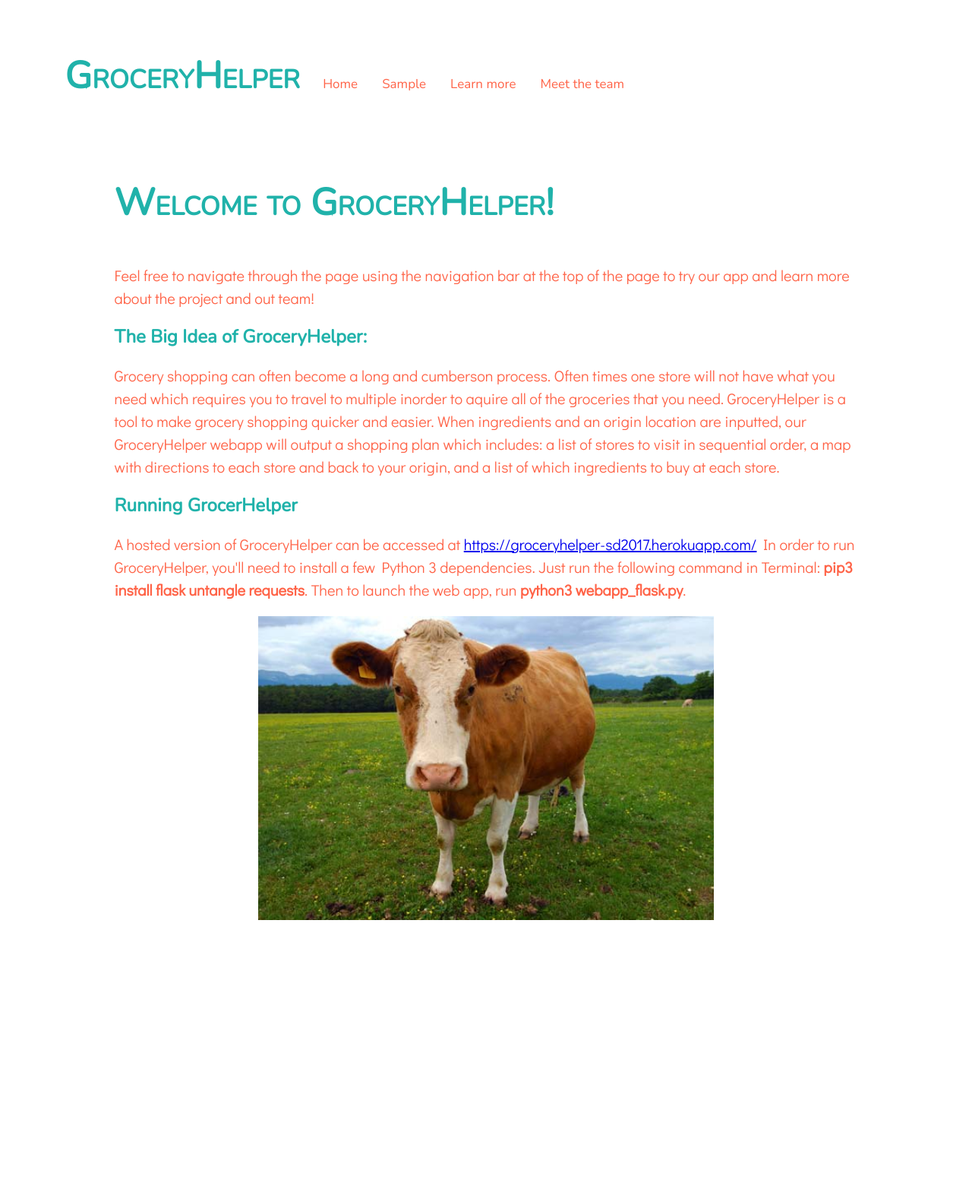
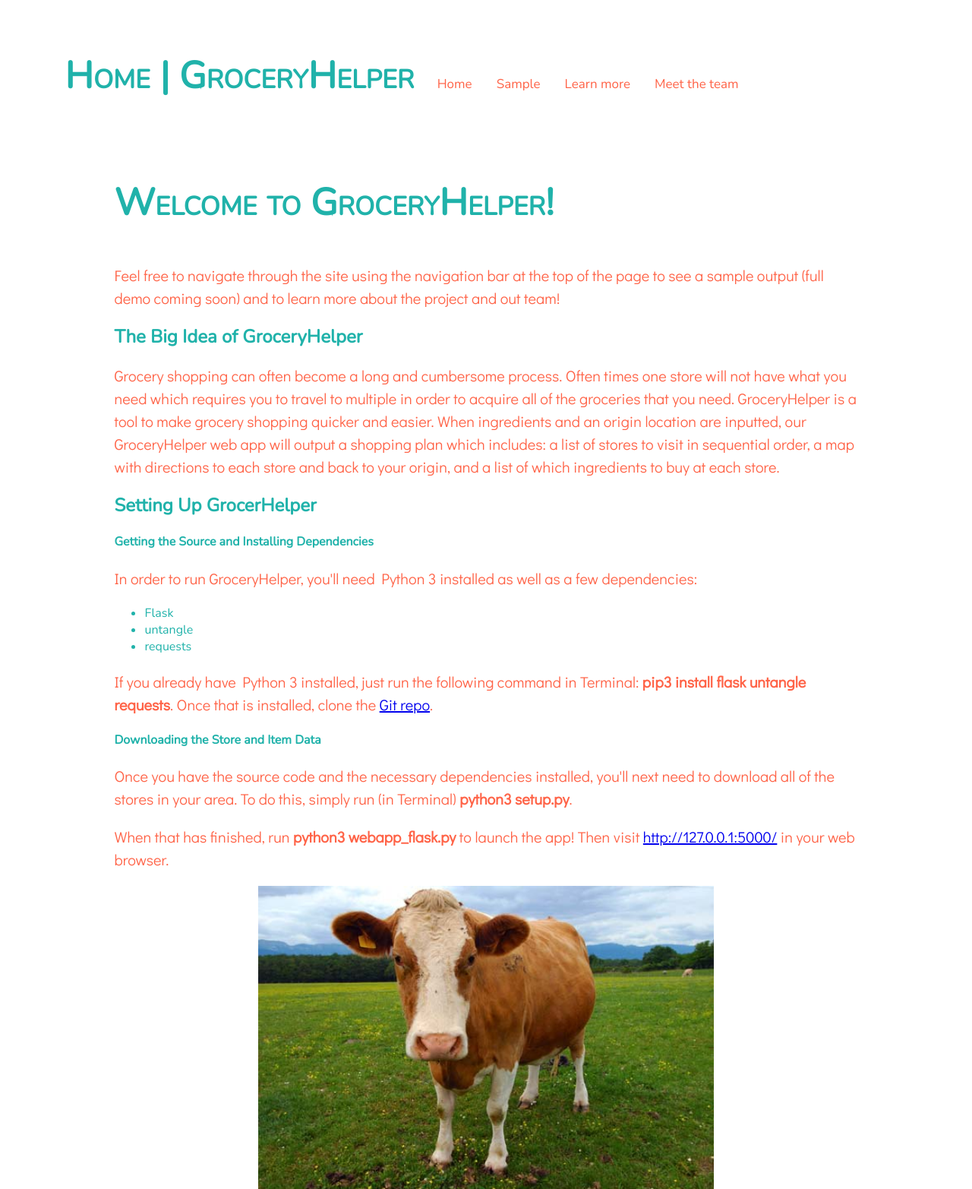
Before and after one commit to kylecombes/GroceryHelper, a Flask app: page / in a window 1280 px wide. Shown: the top 1565 px of the page at 76% size. Before the commit the page ends 1211 px from the top, so only its background shows below. Run offline with Flask 2, Linux system fonts and the light colour scheme.

Commit message:
Added more extensive setup instructions.

```diff
--- a/templates/about.html
+++ /dev/null
@@ -1,55 +0,0 @@
-
-         <title>GroceryHelper</title>
-         <link rel="stylesheet" type="text/css" href="{{ url_for('static', filename='styles.css') }}">
-        <link rel="stylesheet" type="text/css" href="//fonts.googleapis.com/css?family=Nunito" />
-        <link rel="stylesheet" type="text/css" href="//fonts.googleapis.com/css?family=Didact+Gothic" />
-     </head>
- <body>
-<div class="header-container">
-  <div class="header">
-     <h1>GroceryHelper</h1>
-
-    <div class = "topnav" id = "myTopnav">
-
-      <!--<ul>
-         <li><a href="http://127.0.0.1:5000/app">Get started!</a></li>
-         <li><a href="http://127.0.0.1:5000/about_team">Learn more</a></li>
-      </ul> -->
-          <a href="/">Home</a>
-          <a href="/sample">Sample</a>
-          <a href="/about_project">Learn more</a>
-          <a href="/about_us">Meet the team</a>
-   </div>
-  </div>
-</div>
-  <div id = "content">
-     <h1> Welcome to GroceryHelper!</h1>
-     <p>Feel free to navigate through the page using the navigation bar at the top of the page to try our app
-       and learn more about the project and out team!</p>
-
-     <h2> The Big Idea of GroceryHelper:</h2>
-
-     <p>Grocery shopping can often become a long and cumberson process. Often times one store will not have what you need
-       which requires you to travel to multiple inorder to aquire all of the groceries that you need.
-       GroceryHelper is a tool to make grocery shopping quicker and easier. When
-       ingredients and an origin location are inputted, our GroceryHelper webapp
-       will output a shopping plan which includes: a list of stores to visit in
-       sequential order, a map with directions to each store and back to your origin,
-       and a list of which ingredients to buy at each store.</p>
-
-      <h2>Running GrocerHelper</h2>
-
-      <p>
-          A hosted version of GroceryHelper can be accessed at <a href="https://groceryhelper-sd2017.herokuapp.com/">
-          https://groceryhelper-sd2017.herokuapp.com/</a> In order to run GroceryHelper, you'll need to install a few
-          Python 3 dependencies. Just run the following
-          command in Terminal: <strong>pip3 install flask untangle requests</strong>. Then to launch the web app, run
-          <strong>python3 webapp_flask.py</strong>.
-      </p>
-
-      <img src="{{ url_for('static', filename='cow.jpg') }}" id = "bessie" style="width:600px;height:400px;">
-
- </div>
-
- </body>
-   </html>
--- a/templates/about_team.html
+++ b/templates/about_team.html
@@ -6,7 +6,7 @@
 <link rel="stylesheet" type="text/css" href="//fonts.googleapis.com/css?family=Didact+Gothic" />
     <head>
         <title>
-            GroceryHelper Webapp
+            About the Team | GroceryHelper
         </title>
     </head>
 <body>
--- a/templates/address_input.html
+++ b/templates/address_input.html
@@ -5,7 +5,7 @@
 <link rel="stylesheet" type="text/css" href="//fonts.googleapis.com/css?family=Didact+Gothic" />
     <head>
       <meta charset="utf-8">
-      <title>Address</title>
+      <title>Enter Your Needed Items | GroceryHelper</title>
     </head>
 <body>
 <div class="header-container">
--- a/templates/confirm.html
+++ b/templates/confirm.html
@@ -6,7 +6,7 @@
     <head>
         <meta charset="utf-8">
         <title>
-            GroceryHelper is working on helping you!
+            Recommended Route | GroceryHelper
         </title>
     </head>
     <body>
--- a/templates/confirm2.html
+++ b/templates/confirm2.html
@@ -6,7 +6,7 @@
     <head>
         <meta charset="utf-8">
         <title>
-            GroceryHelper is working on helping you!
+            Recommended Route | GroceryHelper
         </title>
     </head>
     <body>
--- /dev/null
+++ b/templates/home.html
@@ -0,0 +1,65 @@
+
+         <title>GroceryHelper</title>
+         <link rel="stylesheet" type="text/css" href="{{ url_for('static', filename='styles.css') }}">
+        <link rel="stylesheet" type="text/css" href="//fonts.googleapis.com/css?family=Nunito" />
+        <link rel="stylesheet" type="text/css" href="//fonts.googleapis.com/css?family=Didact+Gothic" />
+     </head>
+ <body>
+<div class="header-container">
+  <div class="header">
+     <h1>Home | GroceryHelper</h1>
+
+    <div class = "topnav" id = "myTopnav">
+
+      <!--<ul>
+         <li><a href="http://127.0.0.1:5000/app">Get started!</a></li>
+         <li><a href="http://127.0.0.1:5000/about_team">Learn more</a></li>
+      </ul> -->
+          <a href="/">Home</a>
+          <a href="/sample">Sample</a>
+          <a href="/about_project">Learn more</a>
+          <a href="/about_us">Meet the team</a>
+   </div>
+  </div>
+</div>
+  <div id = "content">
+     <h1> Welcome to GroceryHelper!</h1>
+     <p>Feel free to navigate through the site using the navigation bar at the top of the page to see a sample output
+       (full demo coming soon) and to learn more about the project and out team!</p>
+
+     <h2> The Big Idea of GroceryHelper</h2>
+
+     <p>Grocery shopping can often become a long and cumbersome process. Often times one store will not have what you need
+       which requires you to travel to multiple in order to acquire all of the groceries that you need.
+       GroceryHelper is a tool to make grocery shopping quicker and easier. When
+       ingredients and an origin location are inputted, our GroceryHelper web app
+       will output a shopping plan which includes: a list of stores to visit in
+       sequential order, a map with directions to each store and back to your origin,
+       and a list of which ingredients to buy at each store.</p>
+
+      <h2>Setting Up GrocerHelper</h2>
+
+      <h4>Getting the Source and Installing Dependencies</h4>
+      <p>
+          In order to run GroceryHelper, you'll need Python 3 installed as well as a few dependencies:
+          <ul>
+              <li>Flask</li>
+              <li>untangle</li>
+              <li>requests</li>
+          </ul>
+          <p>If you already have Python 3 installed, just run the following command in Terminal: <strong>pip3 install flask untangle requests</strong>.
+              Once that is installed, clone the <a href="https://github.com/kylecombes/GroceryHelper">Git repo</a>.</p>
+
+      <h4>Downloading the Store and Item Data</h4>
+      <p>Once you have the source code and the necessary dependencies installed, you'll next need to download all of the stores in your area.
+      To do this, simply run (in Terminal) <strong>python3 setup.py</strong>.</p>
+      <p>When that has finished, run <strong>python3 webapp_flask.py</strong> to launch the app! Then visit
+          <a href="http://127.0.0.1:5000/">http://127.0.0.1:5000/</a> in your web browser.
+      </p>
+
+      <img src="{{ url_for('static', filename='cow.jpg') }}" id = "bessie" style="width:600px;height:400px;">
+
+ </div>
+
+ </body>
+   </html>
--- a/webapp_flask.py
+++ b/webapp_flask.py
@@ -24,7 +24,7 @@ app = Flask(__name__)
 @app.route('/')
 #def hello_world():
 def starting_page():
-    return render_template('about.html')
+    return render_template('home.html')
 
 @app.route('/sample', methods=['GET','POST'])
 def webapp_sample():
```
Also changed, not shown: templates/about_project.html (+6 -6 lines).
